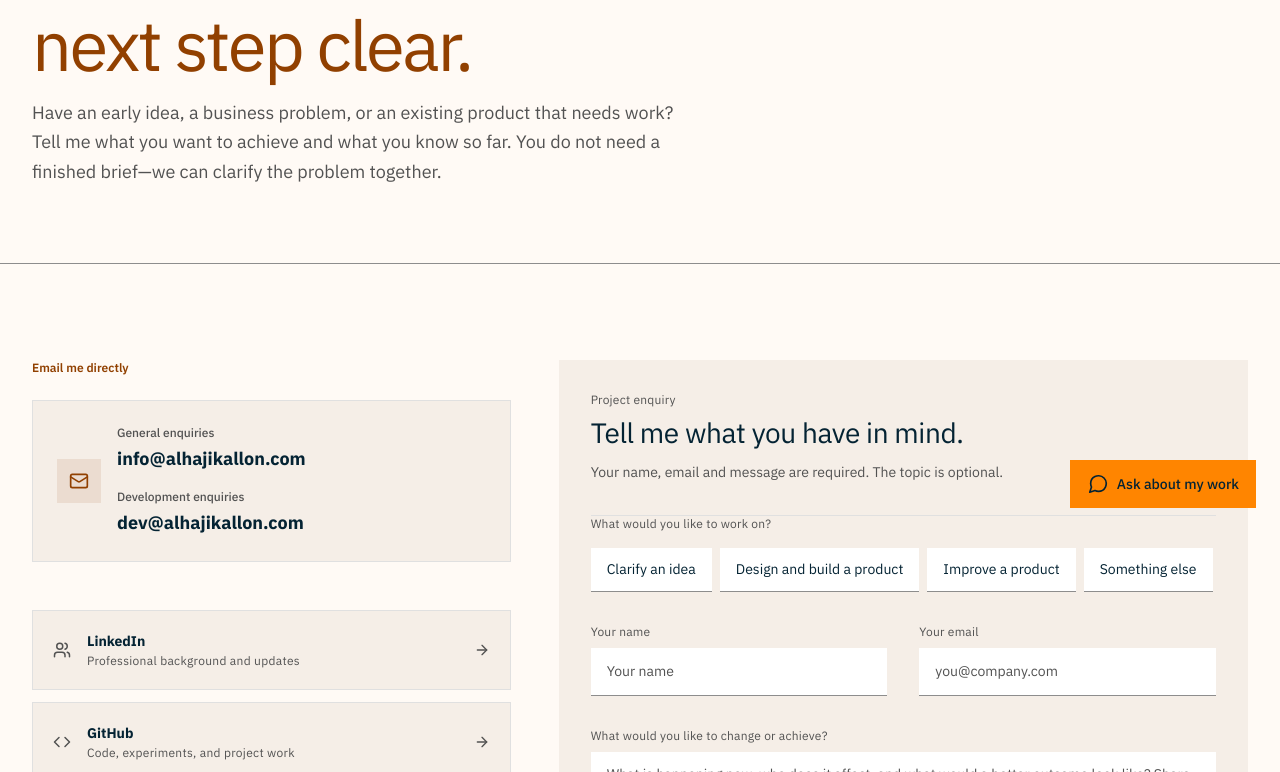
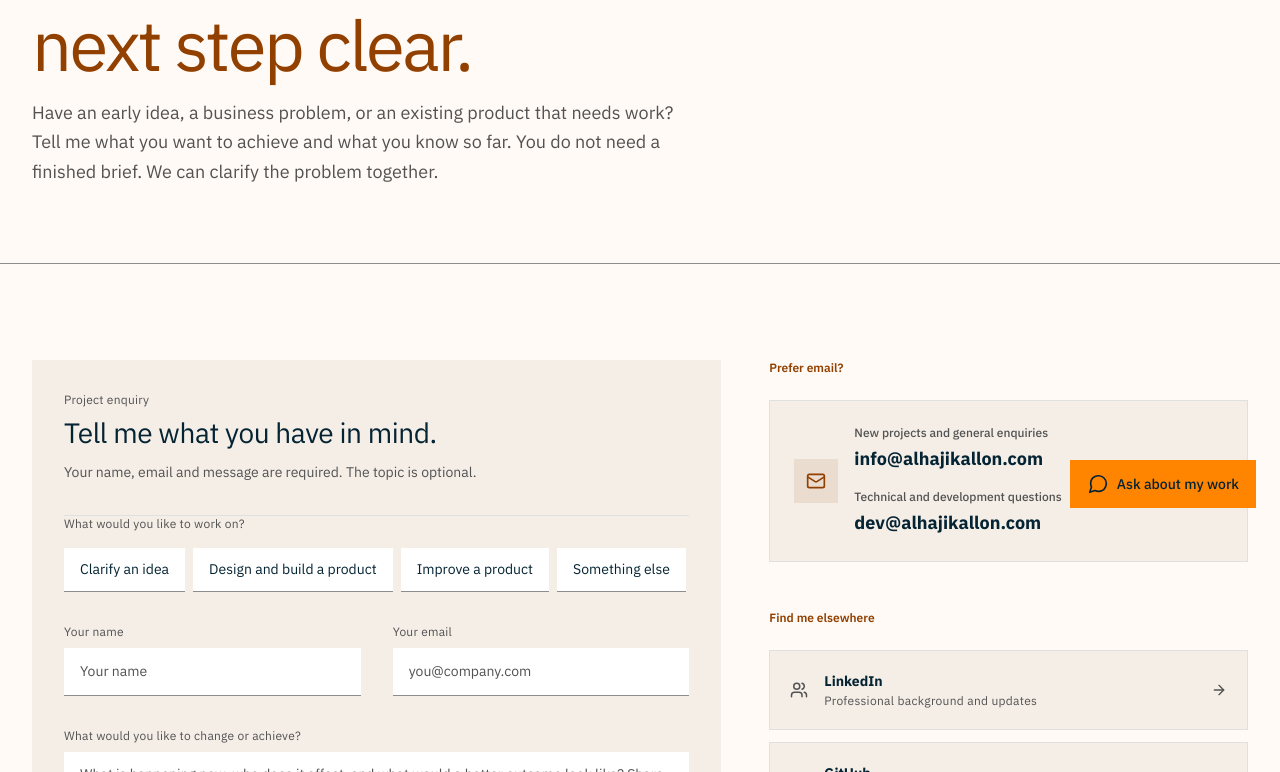
Before and after one commit to Kallon-Tech-savvy/Alhajicmkallon, a Next.js app: page /contact in a window 1280 px wide. Shown: the part 268-1040 px from the top of the page. Built offline with nearby package versions, Linux system fonts and the light colour scheme; no server answers.

Commit message:
copy(contact): prioritize form, correct canonical and simplify contact labels

```diff
--- a/src/app/contact/page.tsx
+++ b/src/app/contact/page.tsx
@@ -1,9 +1,32 @@
+import type { Metadata } from 'next';
 import { Navbar } from '@/components/Navbar';
 import { Footer } from '@/components/Footer';
 import { Mail, Code, Users, ArrowRight, Book, Video } from 'lucide-react';
 import { Reveal } from '@/components/Reveal';
 import { SUBSTACK_URL } from '@/lib/public-channels';
 import { ContactForm } from '@/components/ContactForm';
+
+const description =
+  'Tell Alhaji C.M. Kallon about your idea, problem or product. No finished brief needed. Use the project enquiry form or email him directly.';
+
+export const metadata: Metadata = {
+  title: { absolute: 'Contact Alhaji C.M. Kallon | Design Engineer' },
+  description,
+  alternates: { canonical: '/contact' },
+  openGraph: {
+    title: 'Contact | Alhaji C.M. Kallon',
+    description,
+    url: 'https://alhajikallon.com/contact',
+    type: 'website',
+    images: [{ url: '/assets/brand/alhaji-kallon-identity.jpg', width: 1280, height: 640 }],
+  },
+  twitter: {
+    title: 'Contact | Alhaji C.M. Kallon',
+    description,
+    card: 'summary_large_image',
+    images: ['/assets/brand/alhaji-kallon-identity.jpg'],
+  },
+};
 
 export default function ContactPage() {
   return (
@@ -20,7 +43,7 @@ export default function ContactPage() {
               Let’s make the <span className="text-ivory/80">next step clear.</span>
             </h1>
             <p className="text-base md:text-lg text-muted max-w-2xl leading-relaxed">
-              Have an early idea, a business problem, or an existing product that needs work? Tell me what you want to achieve and what you know so far. You do not need a finished brief—we can clarify the problem together.
+              Have an early idea, a business problem, or an existing product that needs work? Tell me what you want to achieve and what you know so far. You do not need a finished brief. We can clarify the problem together.
             </p>
           </Reveal>
         </div>
@@ -30,20 +53,23 @@ export default function ContactPage() {
       <section className="section-space site-gutter">
         <div className="max-w-[var(--layout-max)] mx-auto grid grid-cols-1 lg:grid-cols-12 gap-12 lg:gap-12">
 
-          {/* Social Channels & Credentials */}
+          {/* The primary enquiry form comes first in the reading and tab order. */}
+          <ContactForm />
+
+          {/* Other ways to contact me */}
           <Reveal variant="up" delay={60} className="lg:col-span-5 space-y-12">
             <div>
-              <h2 className="font-display text-accent text-xs font-semibold tracking-normal mb-6">Email me directly</h2>
+              <h2 className="font-display text-accent text-xs font-semibold tracking-normal mb-6">Prefer email?</h2>
               <div className="p-6 glass-frost-light rounded-xl flex items-center gap-4 group">
                 <div className="p-3 bg-accent/10 text-accent rounded-xl group-hover:bg-accent group-hover:text-midnight transition-colors duration-300">
                   <Mail size={20} />
                 </div>
                 <div>
-                  <div className="text-xs font-display font-medium text-muted mb-1">General enquiries</div>
+                  <div className="text-xs font-display font-medium text-muted mb-1">New projects and general enquiries</div>
                   <a href="mailto:info@alhajikallon.com" className="text-lg font-display font-bold hover:text-accent transition-colors duration-300 underline-grow">
                     info@alhajikallon.com
                   </a>
-                  <div className="mt-4 text-xs font-display font-medium text-muted mb-1">Development enquiries</div>
+                  <div className="mt-4 text-xs font-display font-medium text-muted mb-1">Technical and development questions</div>
                   <a href="mailto:dev@alhajikallon.com" className="text-lg font-display font-bold hover:text-accent transition-colors duration-300 underline-grow">
                     dev@alhajikallon.com
                   </a>
@@ -52,10 +78,11 @@ export default function ContactPage() {
             </div>
 
             <div>
+              <h2 className="mb-6 text-xs font-semibold text-accent">Find me elsewhere</h2>
               <div className="grid grid-cols-1 gap-3">
                 {[
                   { name: 'LinkedIn', icon: <Users size={18} />, href: 'https://linkedin.com/in/alhaji-c-m-k-8b79a225b', desc: 'Professional background and updates' },
-                  { name: 'GitHub', icon: <Code size={18} />, href: 'https://github.com/Kallon-Tech-savvy', desc: 'Code, experiments, and project work' },
+                  { name: 'GitHub', icon: <Code size={18} />, href: 'https://github.com/Kallon-Tech-savvy', desc: 'Code, experiments and project work' },
                   { name: 'Substack', icon: <Book size={18} />, href: SUBSTACK_URL, desc: 'Writing on technology and society' },
                   { name: 'TikTok', icon: <Video size={18} />, href: 'https://tiktok.com/Zs9jMKdFNCeJ7-ypwTZ', desc: 'Short videos and updates' },
                   { name: 'Facebook', icon: <Users size={18} />, href: 'https://www.facebook.com/profile.php?id=100072626448471', desc: 'Community updates' }
@@ -82,11 +109,10 @@ export default function ContactPage() {
             </div>
           </Reveal>
 
-          <ContactForm />
         </div>
       </section>
 
-      <Footer />
+      <Footer showInvitation={false} />
     </main>
   );
 }
```
